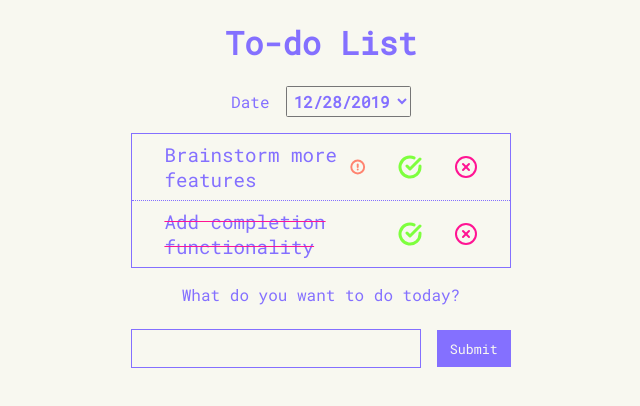
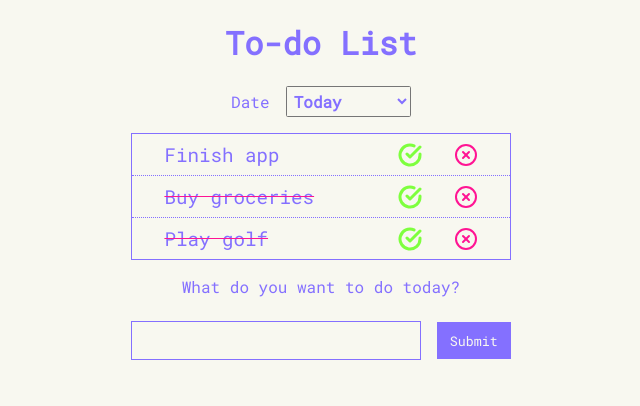
Before and after one commit to nordsk0g/todo-list-app, a React (Create React App) app: page / in a window 1280 px wide. Shown: the top 406 px of the page, without its empty margins (319-959 px from the left). Built offline with nearby package versions, Linux system fonts and the light colour scheme; data requests are answered from the project's data file.

Commit message:
changed additem function to work with backend

```diff
--- a/src/App.js
+++ b/src/App.js
@@ -6,18 +6,22 @@ import todoService from "./services/todos";
 
 function App() {
   const [list, setList] = useState([]);
+  const [date, setDate] = useState(new Date().toLocaleDateString());
   const [newTodo, setNewTodo] = useState("");
   const [organisedDateList, setOrganisedDateList] = useState({});
-  const [currentDate, setCurrentDate] = useState(
-    new Date().toLocaleDateString()
-  );
+
+  useEffect(() => {
+    setDate(Object.keys(organisedDateList)[0]);
+  }, [organisedDateList]);
 
   useEffect(() => {
     todoService.getAll().then(response => setList(response.reverse()));
   }, []);
 
   useEffect(() => {
-    let newList = {};
+    let newList = {
+      [date]: []
+    };
     list.forEach(item => {
       let parsedAndFormattedDate = new Date(
         JSON.parse(item.date)
@@ -55,6 +59,7 @@ function App() {
     todoService.create(todoObject).then(response => {
       setList(list.concat(response));
       setNewTodo("");
+      setDate(new Date().toLocaleDateString());
     });
   };
 
@@ -85,10 +90,6 @@ function App() {
       .catch(error => console.error(error));
   };
 
-  // const hideForm = date => date === new Date().toLocaleDateString();
-
-  // console.log(Object.keys(organisedDateList)[0]);
-
   return (
     <div className="container">
       <h1>To-do List</h1>
@@ -97,14 +98,13 @@ function App() {
         updateItem={updateItem}
         deleteItem={deleteItem}
         organisedDateList={organisedDateList}
-        initialDate={Object.keys(organisedDateList)[0]}
-        setCurrentDate={setCurrentDate}
+        // initialDate={Object.keys(organisedDateList)[0]}
+        date={date}
+        setDate={setDate}
       />
       <form
         className={
-          currentDate === new Date().toLocaleDateString()
-            ? "todo-form"
-            : "hide-item"
+          date === new Date().toLocaleDateString() ? "todo-form" : "todo-form"
         }
         onSubmit={addItem}
       >
--- a/src/components/List.js
+++ b/src/components/List.js
@@ -8,14 +8,15 @@ const List = ({
   deleteItem,
   organisedDateList,
   initialDate,
-  setCurrentDate
+  date,
+  setDate
 }) => {
-  const [date, setDate] = useState();
+  // const [date, setDate] = useState();
   const [daysTodos, setDaysTodos] = useState(null);
 
-  useEffect(() => {
-    setDate(initialDate);
-  }, [initialDate]);
+  // useEffect(() => {
+  //   setDate(initialDate);
+  // }, [initialDate]);
 
   useEffect(() => {
     setDaysTodos(organisedDateList[date]);
@@ -30,7 +31,6 @@ const List = ({
           value={date}
           onChange={e => {
             setDate(e.target.value);
-            setCurrentDate(e.target.value);
           }}
           onBlur={e => setDate(e.target.value)}
         >
```
